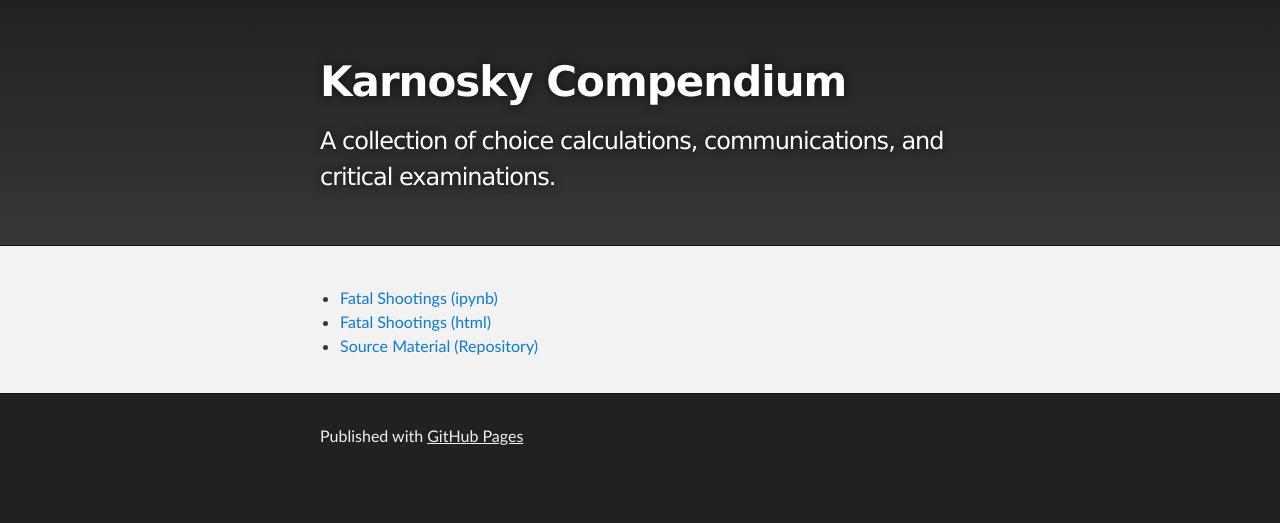
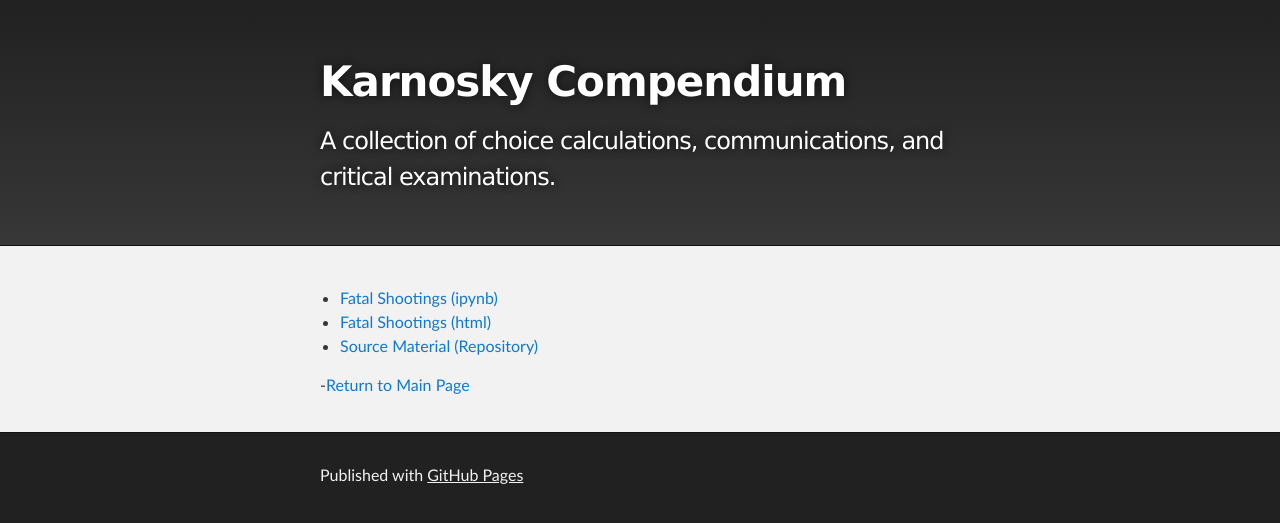
Before and after one commit to jennifer-karnosky/jennifer-karnosky.github.io, a Jekyll site: the page built from massShootings/index.md, in a window 1280 px wide. Shown: the top 523 px of the page. Built offline with Jekyll 4.4.1, drawn with Linux system fonts in a browser that asks for light colours; our own code applies the rules of GitHub Pages for plain Markdown files.

Commit message:
Update index.md

```diff
--- a/massShootings/index.md
+++ b/massShootings/index.md
@@ -5,3 +5,8 @@ Title: Mass Shootings in the US
 - [Fatal Shootings (ipynb)](MassShootingData.ipynb)
 - [Fatal Shootings (html)](MassShootingData.html)
 - [Source Material (Repository)](https://github.com/jennifer-karnosky/when-the-gun-goes-down)
+
+
+
+
+-[Return to Main Page](https://jennifer-karnosky.github.io/)
```
